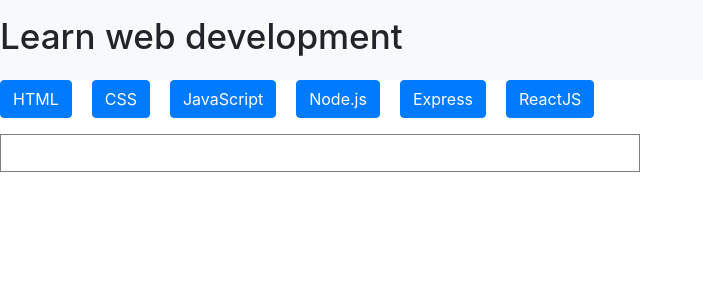
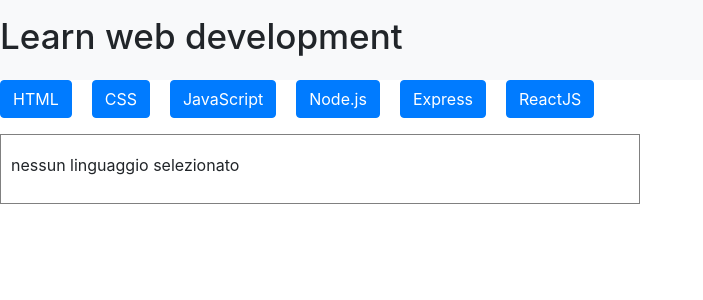
Before and after one commit to riccardo-ottavi/react-use-state, a React (Vite) app: page / in a window 1280 px wide. Shown: the top 300 px of the page, without its empty margins (0-703 px from the left). Built offline with nearby package versions, Linux system fonts and the light colour scheme.

Commit message:
bonus: inizializza la description con "nessun linguaggio selezionato"

```diff
--- a/src/App.jsx
+++ b/src/App.jsx
@@ -1,11 +1,8 @@
 import './App.css'
 import MyBtnList from './components/MyBtnList'
 import MyHeader from "./components/MyHeader"
-import LanguageCard from './components/LanguageCard'
 
 function App() {
-  console.log("provaaaaaaaaaa")
-
   return (
     <>
       <MyHeader/>
--- a/src/components/MyBtnList.jsx
+++ b/src/components/MyBtnList.jsx
@@ -10,7 +10,7 @@
 
 export default function MyBtnList(){
 const [activeBtn, setActiveBtn] = useState(null);
-const [description, setDescription] = useState("");
+const [description, setDescription] = useState("nessun linguaggio selezionato");
     return(
         <div className="btn-list">
             <ul>
```
